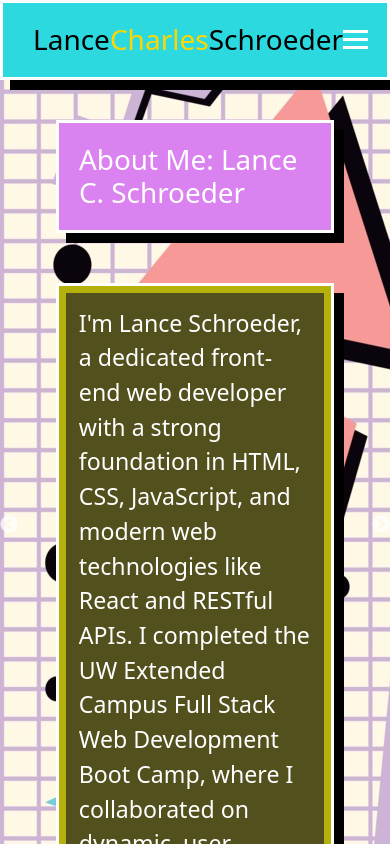
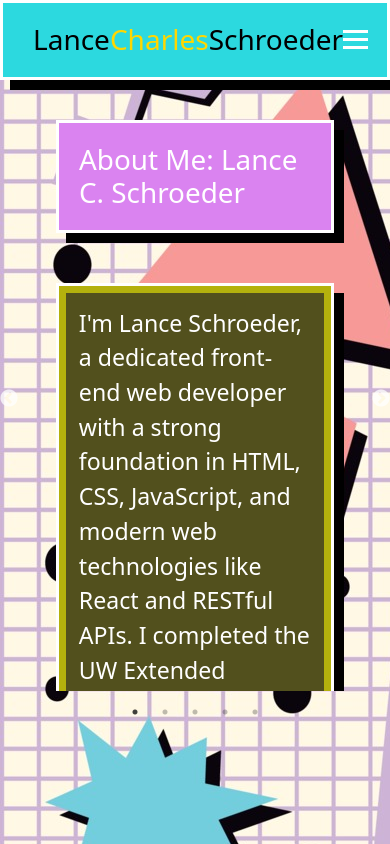
Before and after one commit to schrolan/portfolio, a React (Create React App) app: page / in a window 390 px wide. Built offline with nearby package versions, Linux system fonts and the light colour scheme.

Commit message:
fixed the scrolling on mobile

```diff
--- a/src/index.css
+++ b/src/index.css
@@ -256,8 +256,21 @@ img {
 
   .content { width: 100%; margin: 0; padding: 10px; }
 
+  .carousel-slide {
+    height: 70vh;
+    overflow-y: scroll !important;
+    -webkit-overflow-scrolling: touch;
+  }
+  .carousel-slide::-webkit-scrollbar {
+    width: 0px;
+    background: transparent;
+  }
+  .carousel-slide {
+    scrollbar-width: none;
+    -ms-overflow-style: none;
+  }
   .carousel-container {
-    height: auto;
+    height: auto !important;
     margin-top: 100px;
   }
 
```
